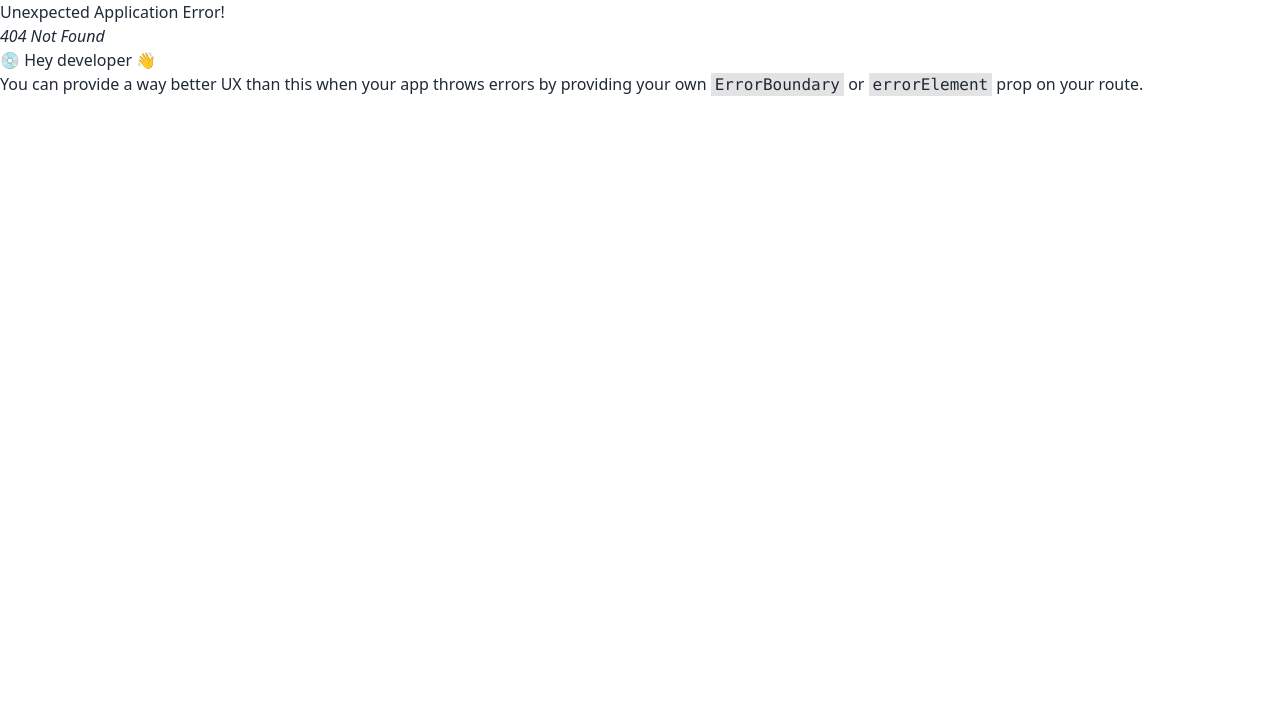
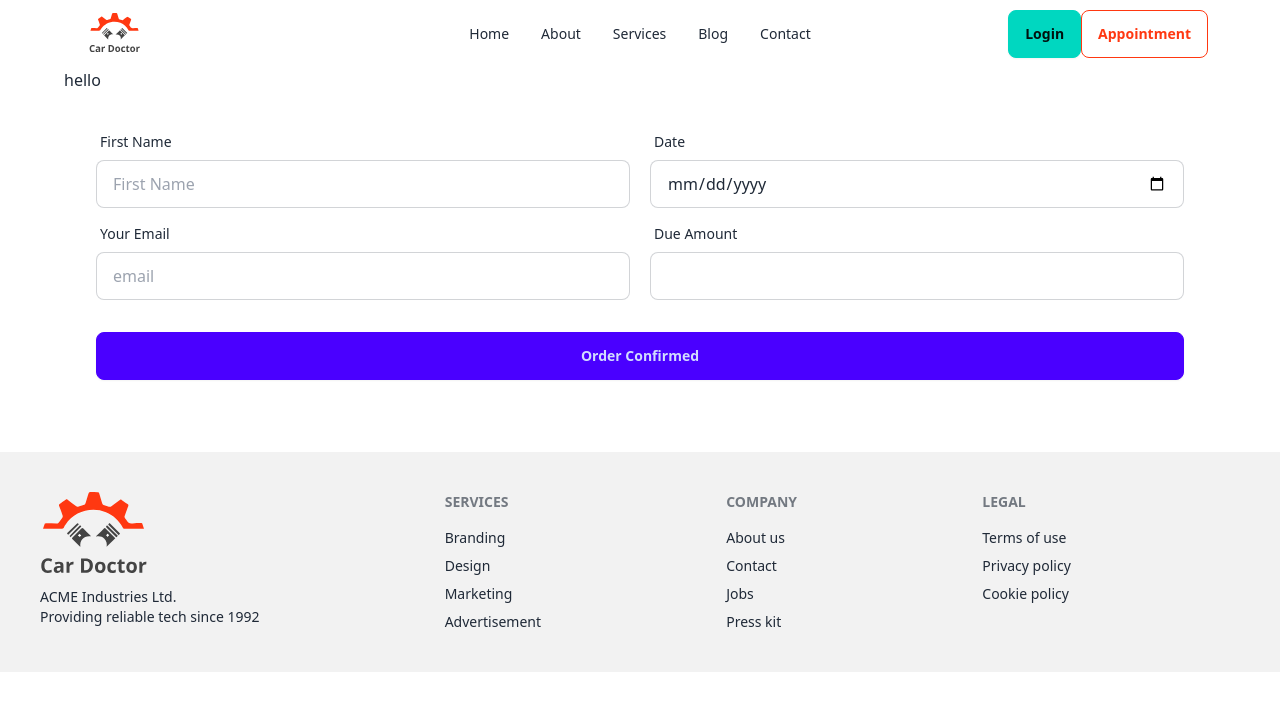
Before and after one commit to joysaha023/car-workshop-client-side, a React (Vite) app: page /checkout/1 in a window 1280 px wide. Before the commit this address had no page. Shown: the top 710 px of the page. Built offline with nearby package versions, Linux system fonts and the light colour scheme; no server answers.

Commit message:
book form create and get data

```diff
--- a/src/Components/CardData/CardData.jsx
+++ b/src/Components/CardData/CardData.jsx
@@ -1,7 +1,8 @@
 import React from "react";
+import { Link } from "react-router-dom";
 
 const CardData = ({ item }) => {
-  const { service_id, title, img, price } = item;
+  const { _id, service_id, title, img, price } = item;
   return (
     <div>
       <div className="card w-full h-full bg-base-100 shadow-xl">
@@ -16,7 +17,9 @@ const CardData = ({ item }) => {
           <h2 className="card-title">{title}</h2>
           <p>{price}</p>
           <div className="card-actions justify-end">
+            <Link to={`/checkout/${_id}`}>
             <button className="btn btn-primary">Buy Now</button>
+            </Link>
           </div>
         </div>
       </div>
--- a/src/Components/OurService/OurService.jsx
+++ b/src/Components/OurService/OurService.jsx
@@ -5,7 +5,7 @@ const OurService = () => {
     const [data, setData] = useState([]);
 
     useEffect( ()=> {
-        fetch('services.json')
+        fetch('http://localhost:5000/services')
         .then((res) => res.json())
         .then((data) => {
             setData(data)
--- /dev/null
+++ b/src/Pages/CheckOut/CheckOut.jsx
@@ -0,0 +1,94 @@
+import React, { useEffect, useState } from "react";
+import { useParams } from "react-router-dom";
+
+const CheckOut = () => {
+  const { id } = useParams();
+  const [singleData, setSingleData] = useState([]);
+
+  useEffect(() => {
+    fetch(`http://localhost:5000/services/${id}`)
+      .then((res) => res.json())
+      .then((data) => {
+        setSingleData(data);
+      });
+  }, []);
+
+  const handleBookservice = (e)=> {
+    e.preventDefault()
+    const form = e.target;
+    const name = form.name.value;
+    const date = form.date.value;
+    const email = form.email.value;
+    const price = form.price.value;
+
+  }
+
+  return (
+    <div>
+      <h2>hello {singleData.title}</h2>
+      <div>
+        <form onSubmit={handleBookservice} className="card-body">
+          <div className="flex gap-5">
+            <div className="form-control w-full">
+              <label className="label">
+                <span className="label-text">First Name</span>
+              </label>
+              <input
+                type="text"
+                placeholder="First Name"
+                name="fname"
+                className="input input-bordered"
+                required
+              />
+            </div>
+            <div className="form-control w-full">
+              <label className="label">
+                <span className="label-text">Date</span>
+              </label>
+              <input
+                type="date"
+                placeholder="date"
+                name="date"
+                className="input input-bordered"
+                required
+              />
+            </div>
+          </div>
+          <div className="flex gap-5">
+
+            <div className="form-control w-full">
+              <label className="label">
+                <span className="label-text">Your Email</span>
+              </label>
+              <input
+                type="text"
+                placeholder="email"
+                name="email"
+                className="input input-bordered"
+                required
+              />
+            </div>
+            <div className="form-control w-full">
+              <label className="label">
+                <span className="label-text">Due Amount</span>
+              </label>
+              <input
+                type="number"
+                defaultValue={singleData.price}
+                name="price"
+                className="input input-bordered"
+                required
+              />
+            </div>
+          </div>
+
+          <div className="form-control mt-6">
+            <button className="btn btn-primary">Order Confirmed</button>
+          </div>
+        </form>
+      </div>
+    </div>
+  );
+};
+
+export default CheckOut;
--- a/src/Routes/Routes.jsx
+++ b/src/Routes/Routes.jsx
@@ -3,6 +3,7 @@ import Root from "../Layouts/Root";
 import Home from "../Pages/Home/Home";
 import Login from "../Pages/Login/Login";
 import SignUp from "../Pages/SignUp/SignUp";
+import CheckOut from "../Pages/CheckOut/CheckOut";
 
 
 
@@ -22,6 +23,10 @@ const router = createBrowserRouter([
         {
           path: "/signup",
           element: <SignUp></SignUp>
+        },
+        {
+          path: "/checkout/:id",
+          element: <CheckOut></CheckOut>
         }
       ]
     },
```
